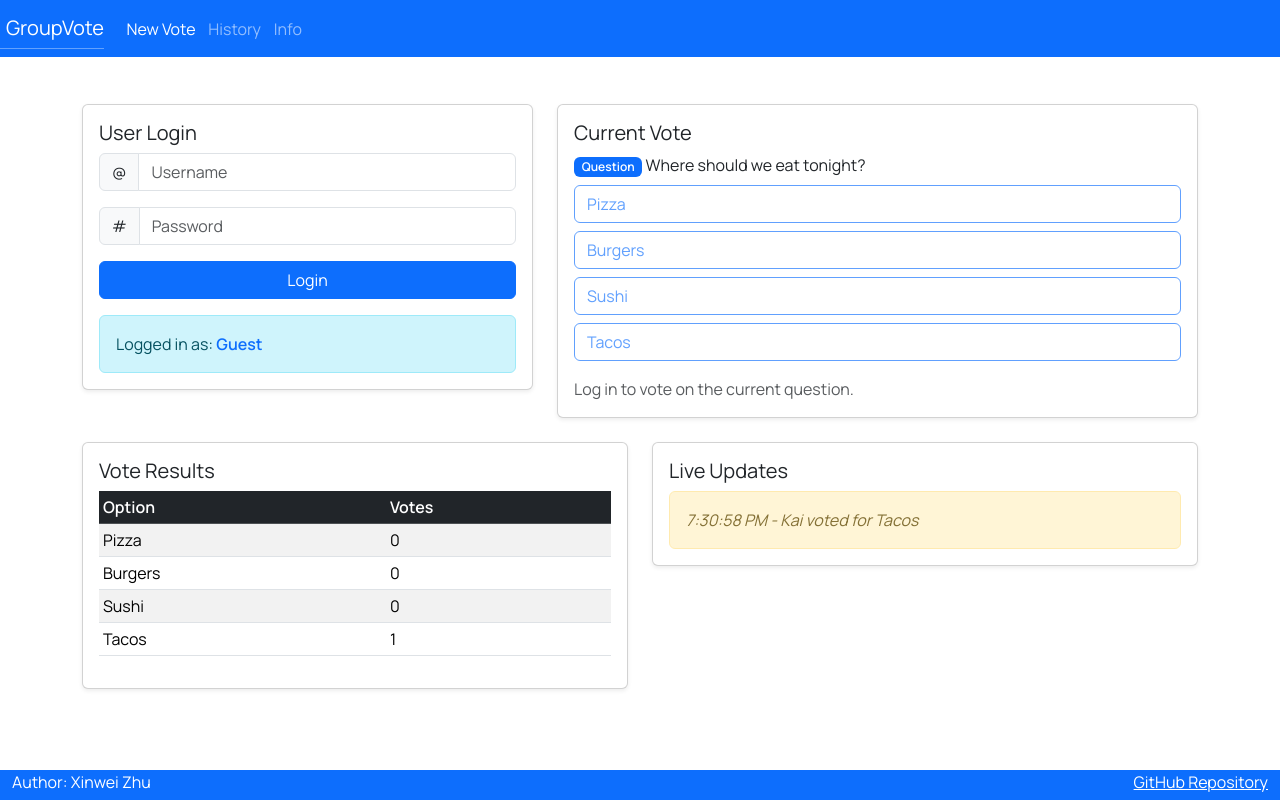
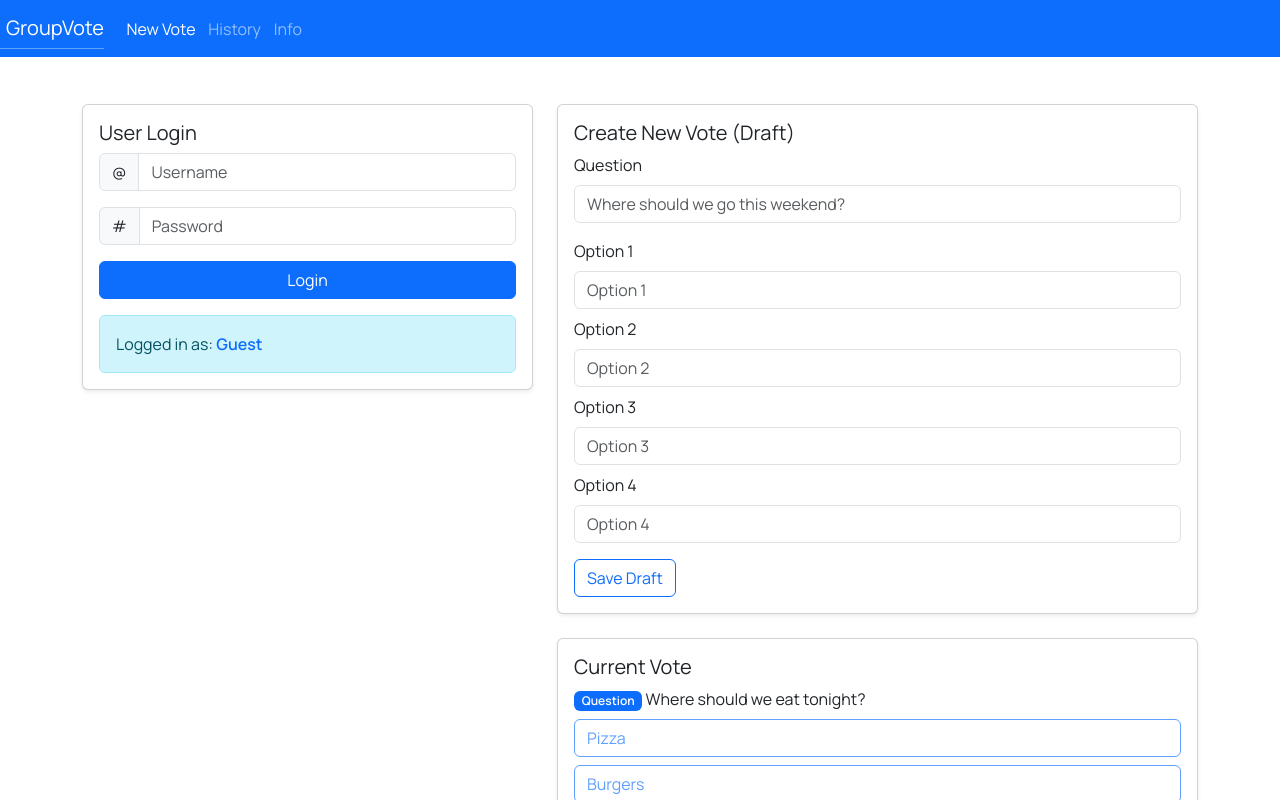
Before and after one commit to EasonZhuu/startup, a React (Vite) app: page / in a window 1280 px wide. Shown: the top 800 px of the page. Built offline with nearby package versions, Linux system fonts and the light colour scheme.

Commit message:
v4.7 add controlled create-vote draft form

```diff
--- a/src/newVote/newVote.jsx
+++ b/src/newVote/newVote.jsx
@@ -8,6 +8,9 @@ export function NewVote({ userName, isLoggedIn, onLogin, onLogout }) {
   const [currentVote, setCurrentVote] = React.useState(null);
   const [voteMessage, setVoteMessage] = React.useState('');
   const [liveUpdates, setLiveUpdates] = React.useState([]);
+  const [draftQuestion, setDraftQuestion] = React.useState('');
+  const [draftOptions, setDraftOptions] = React.useState(['', '', '', '']);
+  const [draftMessage, setDraftMessage] = React.useState('');
 
   React.useEffect(() => {
     if (isLoggedIn && userName) {
@@ -154,6 +157,31 @@ export function NewVote({ userName, isLoggedIn, onLogin, onLogout }) {
     setVoteMessage(previousOptionId ? 'Vote updated successfully.' : 'Vote submitted successfully.');
   }
 
+  function handleDraftOptionChange(index, value) {
+    setDraftOptions((previousOptions) =>
+      previousOptions.map((option, optionIndex) => (optionIndex === index ? value : option))
+    );
+  }
+
+  function handleDraftSubmit(event) {
+    event.preventDefault();
+
+    const cleanedQuestion = draftQuestion.trim();
+    const filledOptions = draftOptions.map((option) => option.trim()).filter((option) => option);
+
+    if (!cleanedQuestion) {
+      setDraftMessage('Please enter a question for the new vote.');
+      return;
+    }
+
+    if (filledOptions.length < 2) {
+      setDraftMessage('Please enter at least 2 options.');
+      return;
+    }
+
+    setDraftMessage(`Draft ready: "${cleanedQuestion}" with ${filledOptions.length} option(s). Create action comes next step.`);
+  }
+
   return (
     <main className="container-fluid">
       <div className="container py-4">
@@ -204,6 +232,51 @@ export function NewVote({ userName, isLoggedIn, onLogin, onLogout }) {
           </section>
 
           <section className="col-12 col-lg-7">
+            <div className="card shadow-sm mb-4">
+              <div className="card-body">
+                <h2 className="card-title h5">Create New Vote (Draft)</h2>
+                <form onSubmit={handleDraftSubmit}>
+                  <div className="mb-3">
+                    <label className="form-label" htmlFor="draft-question">
+                      Question
+                    </label>
+                    <input
+                      id="draft-question"
+                      className="form-control"
+                      type="text"
+                      placeholder="Where should we go this weekend?"
+                      value={draftQuestion}
+                      onChange={(event) => setDraftQuestion(event.target.value)}
+                    />
+                  </div>
+
+                  {draftOptions.map((option, index) => (
+                    <div className="mb-2" key={`draft-option-${index}`}>
+                      <label className="form-label" htmlFor={`draft-option-${index}`}>
+                        Option {index + 1}
+                      </label>
+                      <input
+                        id={`draft-option-${index}`}
+                        className="form-control"
+                        type="text"
+                        placeholder={`Option ${index + 1}`}
+                        value={option}
+                        onChange={(event) => handleDraftOptionChange(index, event.target.value)}
+                      />
+                    </div>
+                  ))}
+
+                  <button className="btn btn-outline-primary mt-2" type="submit">
+                    Save Draft
+                  </button>
+                </form>
+
+                {draftMessage && (
+                  <div className="alert alert-secondary mt-3 mb-0">{draftMessage}</div>
+                )}
+              </div>
+            </div>
+
             <div className="card shadow-sm h-100">
               <div className="card-body">
                 <h2 id="vote-title" className="card-title h5">
```
